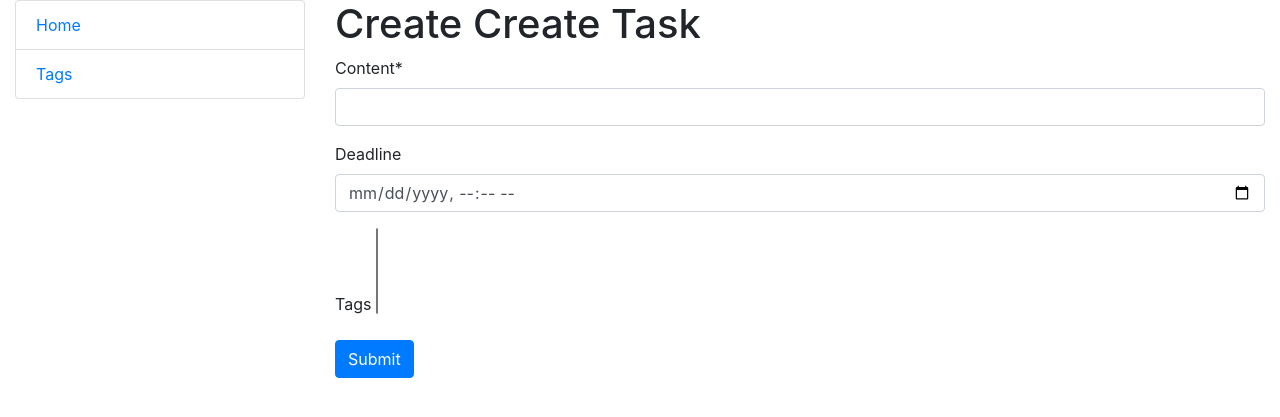
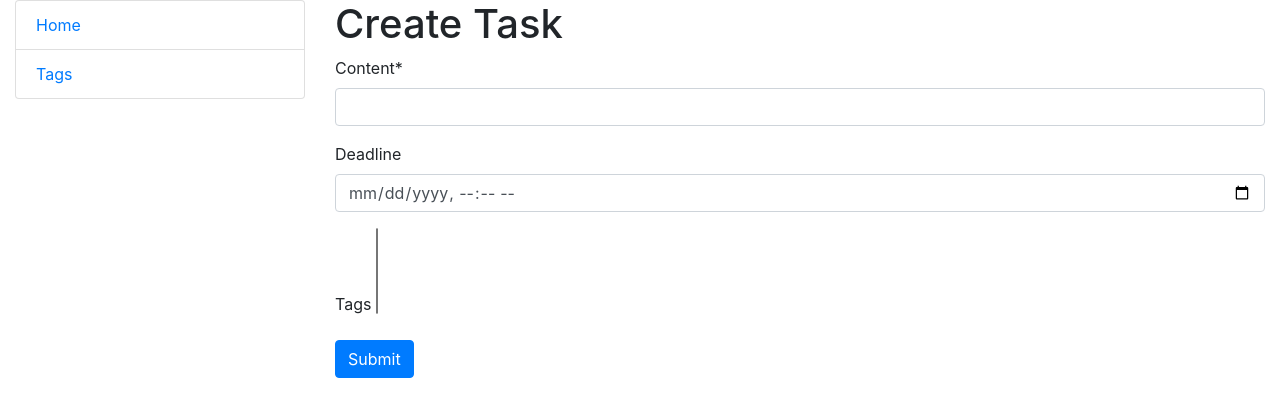
Before and after one commit to MarcinDJacz/To-Do-list, a Django app: page /new_task/ in a window 1280 px wide. Shown: the top 417 px of the page. Run offline with Django 5.2, Linux system fonts and the light colour scheme; the visitor is signed in with stand-in values (Sample User, id 1); data that the repository does not hold is empty; some libraries are stand-ins or nearby versions.

Commit message:
minor text corrections

```diff
--- a/templates/todo/tag_create_form.html
+++ b/templates/todo/tag_create_form.html
@@ -1,7 +1,7 @@
 {% extends 'base.html' %}
 {% load crispy_forms_filters %}
 {% block content %}
-<h1>{{ object|yesno:"Update,Create" }} Create Tag</h1>
+<h1>{{ object|yesno:"Update,Create" }} Tag</h1>
 <form action="" method="post" novalidate>
   {% csrf_token %}
   {{ form|crispy }}
--- a/templates/todo/task_create_form.html
+++ b/templates/todo/task_create_form.html
@@ -1,7 +1,7 @@
 {% extends 'base.html' %}
 {% load crispy_forms_filters %}
 {% block content %}
-<h1>{{ object|yesno:"Update,Create" }} Create Task</h1>
+<h1>{{ object|yesno:"Update,Create" }} Task</h1>
 <form action="" method="post" novalidate>
   {% csrf_token %}
   {{ form|crispy }}
```
